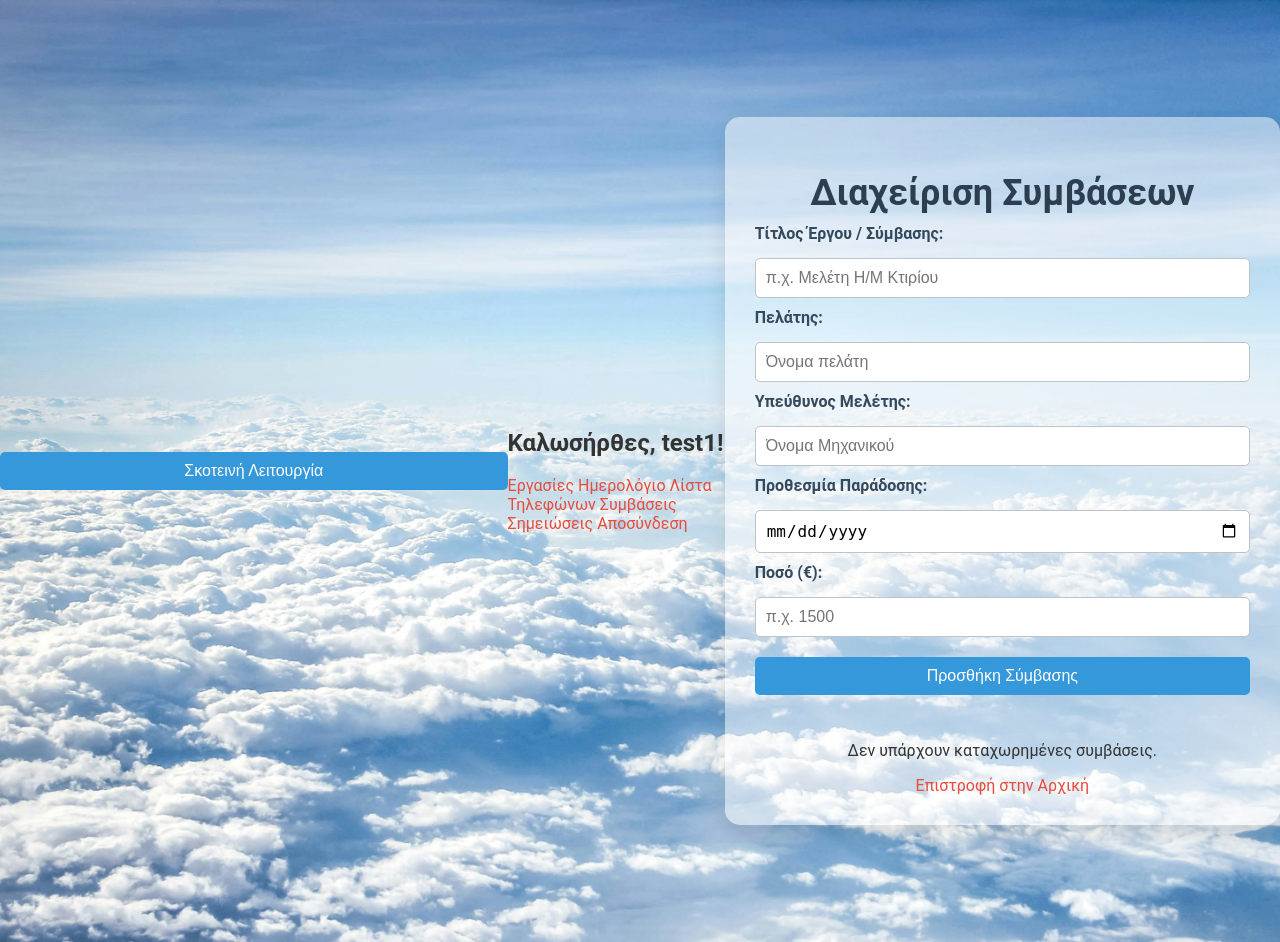
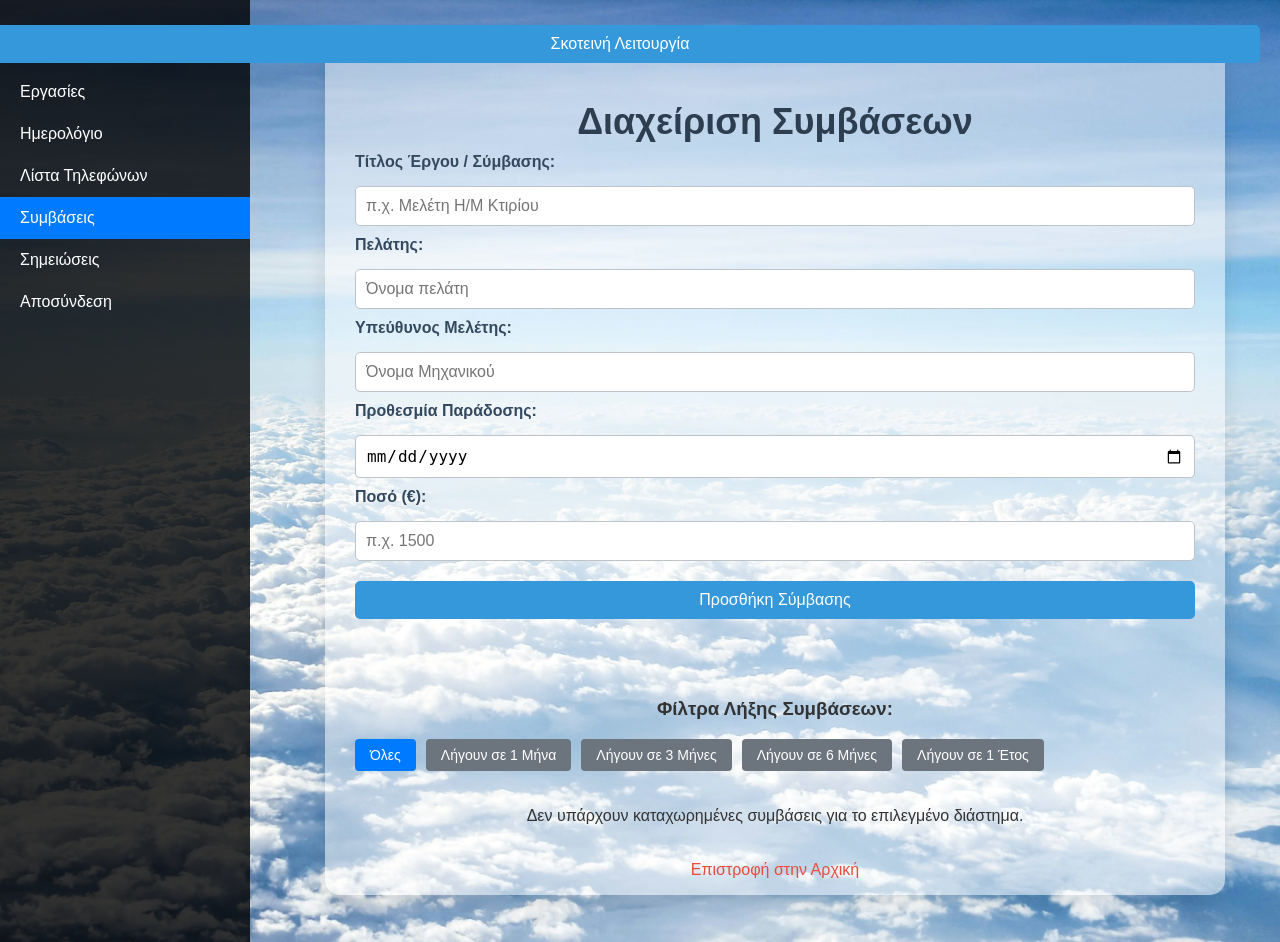
Before and after one commit to GiannisGogas/CRM, a Flask app: page /contracts in a window 1280 px wide. Run offline with Flask 3, Linux system fonts and the light colour scheme; a user stored in the database is signed in; data that the repository does not hold is empty.

Commit message:
Fix sidebar layout and add expiration filters for contracts

```diff
--- a/app.py
+++ b/app.py
@@ -2,7 +2,7 @@ from flask import Flask, request, render_template, redirect, url_for, flash, ses
 import os
 import sqlite3
 from werkzeug.security import generate_password_hash, check_password_hash
-from datetime import datetime
+from datetime import datetime, timedelta
 from calendar import monthrange
 from functools import wraps
 
@@ -295,10 +295,39 @@ def contracts():
             conn.commit()
         return redirect(url_for('contracts'))
 
+    filter_type = request.args.get('filter', 'all')
+
     with get_db() as conn:
         contracts_list = conn.execute('SELECT * FROM contracts WHERE username = ?', (username,)).fetchall()
 
-    return render_template('contracts.html', contracts=contracts_list, username=username)
+    # Φιλτράρισμα με βάση την προθεσμία (deadline)
+    today = datetime.today().date()
+    filtered_contracts = []
+
+    for c in contracts_list:
+        if not c['deadline']:
+            continue
+        try:
+            d_date = datetime.strptime(c['deadline'], '%Y-%m-%d').date()
+        except ValueError:
+            continue
+
+        diff_days = (d_date - today).days
+        if diff_days < 0:
+            continue # Έχει λήξει, το προσπερνάμε ή το βάζουμε παντού
+
+        if filter_type == 'month' and diff_days <= 30:
+            filtered_contracts.append(c)
+        elif filter_type == 'quarter' and diff_days <= 90:
+            filtered_contracts.append(c)
+        elif filter_type == 'half' and diff_days <= 180:
+            filtered_contracts.append(c)
+        elif filter_type == 'year' and diff_days <= 365:
+            filtered_contracts.append(c)
+        elif filter_type == 'all':
+            filtered_contracts.append(c)
+
+    return render_template('contracts.html', contracts=filtered_contracts, username=username, current_filter=filter_type)
 
 @app.route('/delete_contract/<int:contract_id>')
 def delete_contract(contract_id):
--- a/templates/contracts.html
+++ b/templates/contracts.html
@@ -17,10 +17,66 @@
             background-position: center;
             background-attachment: fixed;
         }
+        /* Διόρθωση διάταξης για να μην επικαλύπτεται το sidebar */
+        body {
+            margin: 0;
+            padding: 0;
+            font-family: Arial, sans-serif;
+        }
+        .sidebar {
+            position: fixed;
+            top: 0;
+            left: 0;
+            width: 250px;
+            height: 100%;
+            background-color: rgba(0, 0, 0, 0.8);
+            padding-top: 20px;
+            box-sizing: border-box;
+            z-index: 100;
+        }
+        .sidebar h2 {
+            color: #fff;
+            font-size: 18px;
+            text-align: center;
+            padding: 0 10px;
+        }
+        .sidebar a {
+            display: block;
+            color: #fff;
+            padding: 12px 20px;
+            text-decoration: none;
+            transition: background 0.3s;
+        }
+        .sidebar a:hover, .sidebar a.active {
+            background-color: #007bff;
+        }
+        .container {
+            margin-left: 270px;
+            padding: 30px;
+            max-width: 900px;
+            box-sizing: border-box;
+        }
+        .filter-section {
+            margin-bottom: 20px;
+            display: flex;
+            gap: 10px;
+            flex-wrap: wrap;
+        }
+        .filter-btn {
+            padding: 8px 15px;
+            background-color: #6c757d;
+            color: white;
+            text-decoration: none;
+            border-radius: 4px;
+            font-size: 14px;
+        }
+        .filter-btn.active, .filter-btn:hover {
+            background-color: #007bff;
+        }
     </style>
 </head>
 <body class="light-mode">
-    <button class="mode-toggle" onclick="toggleMode()">Σκοτεινή Λειτουργία</button>
+    <button class="mode-toggle" onclick="toggleMode()" style="position: fixed; top: 15px; right: 20px; z-index: 1000;">Σκοτεινή Λειτουργία</button>
 
     <div class="sidebar">
         <h2>Καλωσήρθες, {{ username }}!</h2>
@@ -56,6 +112,18 @@
             </form>
         </div>
 
+        <!-- Κουμπιά Φίλτρων Λήξης -->
+        <div style="margin-top: 30px;">
+            <h3>Φίλτρα Λήξης Συμβάσεων:</h3>
+            <div class="filter-section">
+                <a href="{{ url_for('contracts', filter='all') }}" class="filter-btn {% if current_filter == 'all' %}active{% endif %}">Όλες</a>
+                <a href="{{ url_for('contracts', filter='month') }}" class="filter-btn {% if current_filter == 'month' %}active{% endif %}">Λήγουν σε 1 Μήνα</a>
+                <a href="{{ url_for('contracts', filter='quarter') }}" class="filter-btn {% if current_filter == 'quarter' %}active{% endif %}">Λήγουν σε 3 Μήνες</a>
+                <a href="{{ url_for('contracts', filter='half') }}" class="filter-btn {% if current_filter == 'half' %}active{% endif %}">Λήγουν σε 6 Μήνες</a>
+                <a href="{{ url_for('contracts', filter='year') }}" class="filter-btn {% if current_filter == 'year' %}active{% endif %}">Λήγουν σε 1 Έτος</a>
+            </div>
+        </div>
+
         <div class="contract-list">
             {% if contracts %}
                 <table>
@@ -81,11 +149,11 @@
                     {% endfor %}
                 </table>
             {% else %}
-                <p>Δεν υπάρχουν καταχωρημένες συμβάσεις.</p>
+                <p>Δεν υπάρχουν καταχωρημένες συμβάσεις για το επιλεγμένο διάστημα.</p>
             {% endif %}
         </div>
 
-        <a class="nav-link" href="{{ url_for('index') }}">Επιστροφή στην Αρχική</a>
+        <a class="nav-link" href="{{ url_for('index') }}" style="display:inline-block; margin-top:20px;">Επιστροφή στην Αρχική</a>
     </div>
 
     <script>
```
